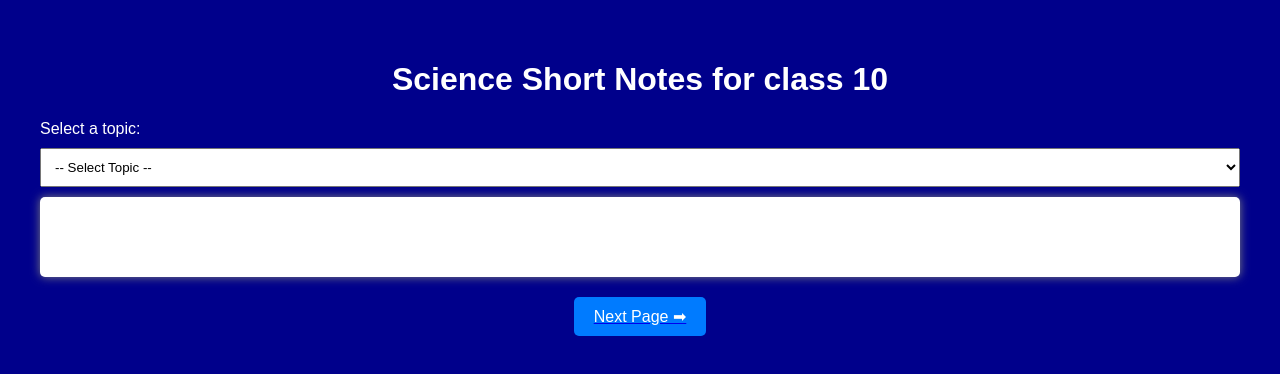
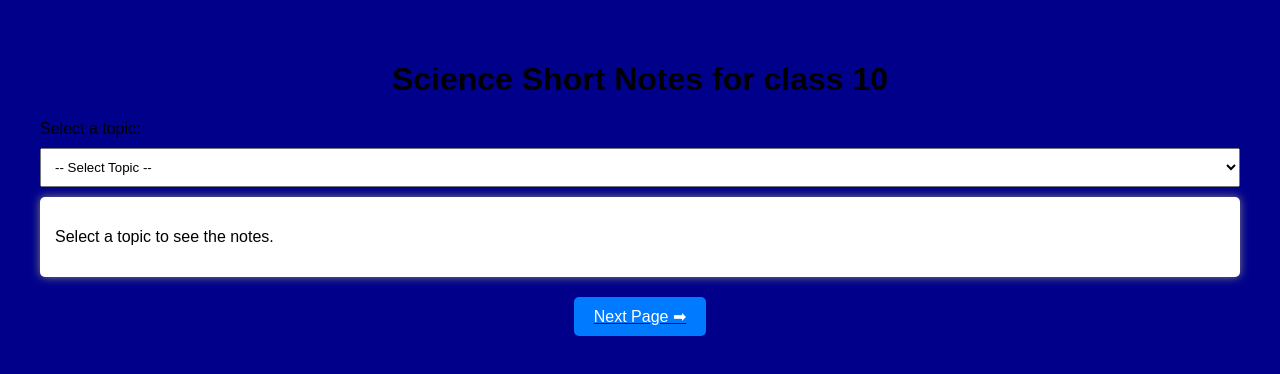
Before and after one commit to Soumya885/Ssr, a plain HTML site: page index.html in a window 1280 px wide. Drawn offline with Linux system fonts and the light colour scheme.

Commit message:
Update index.html

```diff
--- a/index.html
+++ b/index.html
@@ -10,7 +10,7 @@
             margin: 20px;
             padding: 20px;
             background-color: #00008B;
-            color: White;
+            color: Black;
         }
         h1 {
             text-align: center;
```
